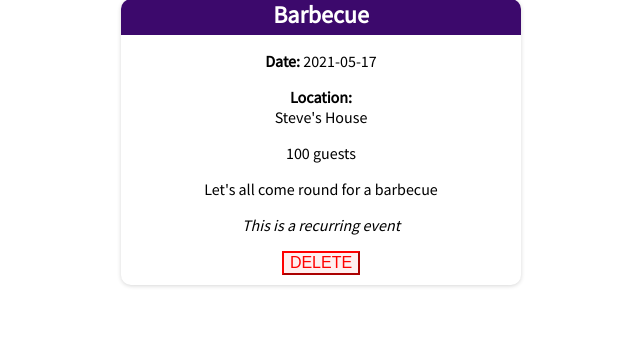
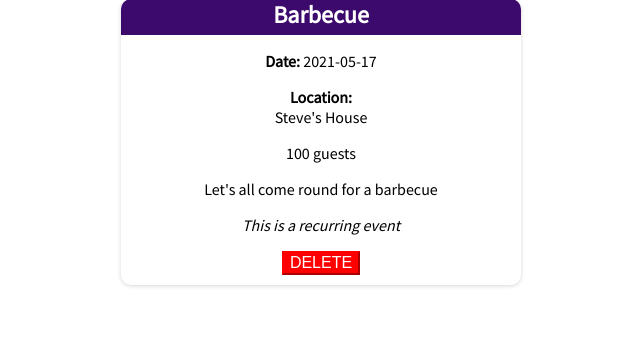
Before and after one commit to HallGM/event-planner, a Flask app: page / in a window 1280 px wide, with the pointer over the restyled element. Shown: the part 99-450 px from the top of the page, without its empty margins (309-949 px from the left). Run offline with Flask 2, Linux system fonts and the light colour scheme.

Commit message:
style delete button to change color

```diff
--- a/static/style.css
+++ b/static/style.css
@@ -103,6 +103,11 @@ input.submit.delete {
   color: red;
   background-color: rgba(255, 0, 0, 0.062);
 }
+input.submit.delete:hover {
+  border-color: red;
+  color: white;
+  background-color: red;
+}
 
 /* New Event Form */
 
```
